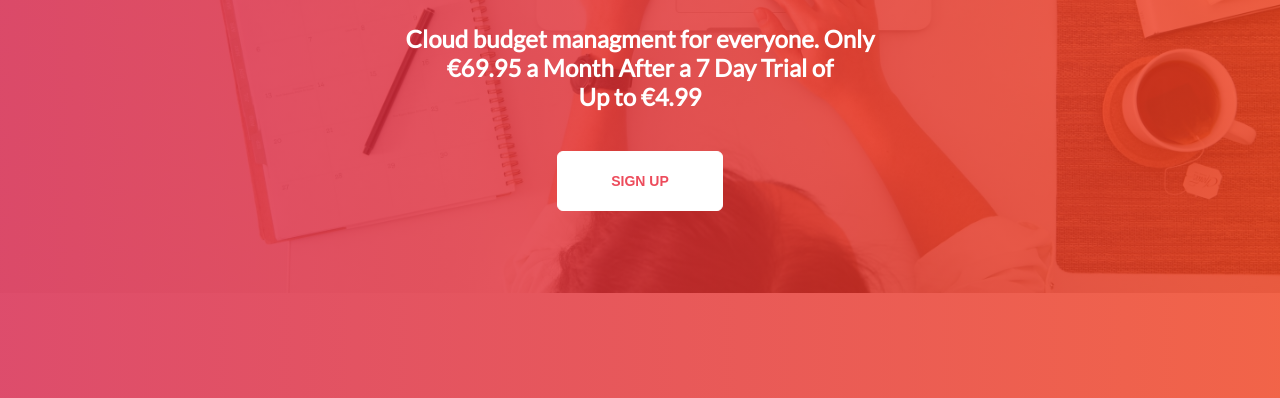
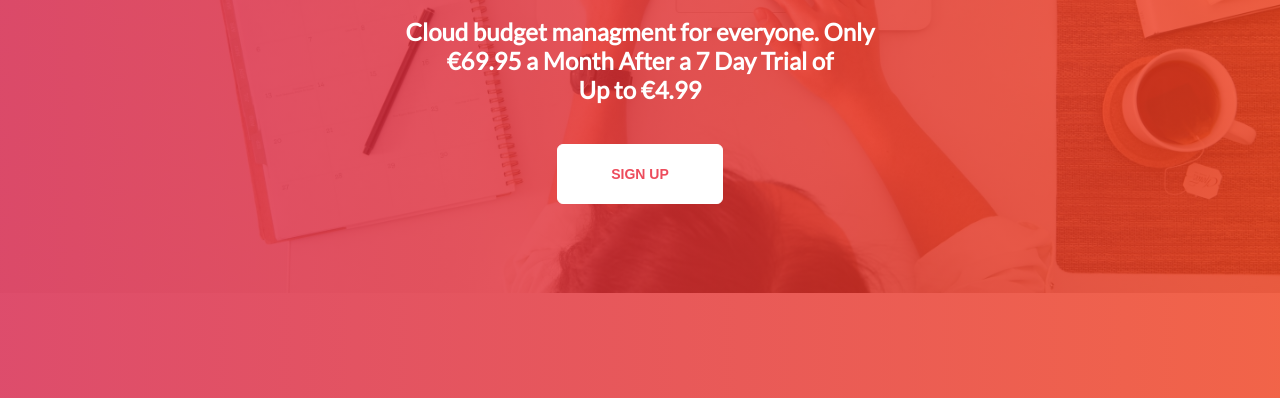
Before and after one commit to ViacheslavPliusnin/hw-4-Graphic-Editors, a plain HTML site: page hw/index.html in a window 1280 px wide. Shown: the part 402-800 px from the top of the page. Drawn offline with Linux system fonts and the light colour scheme.

Commit message:
Main info height  changed

```diff
--- a/hw/css/style.css
+++ b/hw/css/style.css
@@ -65,7 +65,7 @@ body {
     outline: none;
 }
 .info {
-    margin-top: 140px;
+    height: 80vh;
     display: flex;
     flex-direction: column;
     justify-content: center;
```
